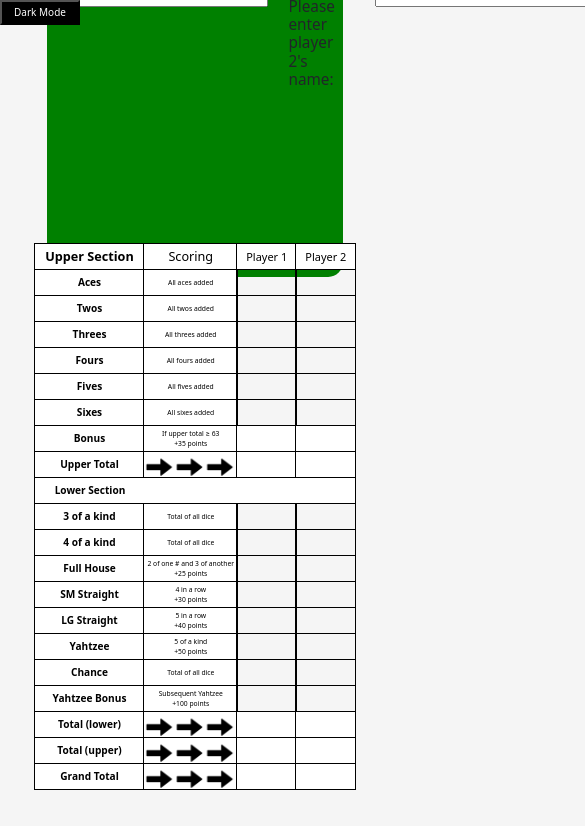
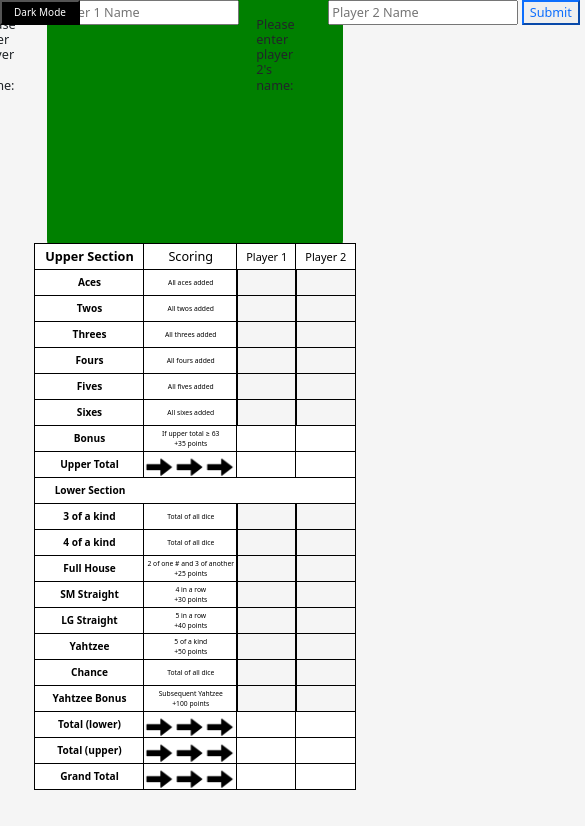
Before and after one commit to HammerNTime/Hammer-Yahtzee, a plain HTML site: page index.html in a window 390 px wide. Shown: the top 826 px of the page, 585 px wide, since content can reach past the window. Drawn offline with nearby package versions, Linux system fonts and the light colour scheme; a web font is replaced by a local one.

Commit message:
player input name functioning, needs css for media queries

```diff
--- a/css/style.css
+++ b/css/style.css
@@ -259,20 +259,26 @@ section.score-card > div > div {
   background-color: green;
   align-items: flex-start;
   text-align: left;
-  height: 300px;
+  height: 30vmax;
   width: 35vmax;
   border-radius: 5%;
 }
 h2 {
-  font-size: 40px;
-  margin: 20px 20px;
+  font-size: 3.2vmax;
+  text-align: center;
+  margin: 3vmax 2vmax;
 }
 h3 {
-  margin: 20px 20px;
+  font-size: 1.5vmax;
+  margin: 2vmax 2vmax 1.5vmax;
 }
 input {
-  margin: 0 0 0 20px;
-  font-size: 16px;
+  margin: 0 0 0 2vmax;
+  font-size: 1.5vmax;
+}
+#name-btn {
+  font-size: 1.5vmax;
+  margin-left: .4vmax;
 }
 @media only screen and (min-width: 2100px) {
   .right-arrow {
--- a/index.html
+++ b/index.html
@@ -35,10 +35,10 @@
         <form id="grab-names-form">
             <h2>Welcome to Yahtzee!</h2>
             <h3>Please enter player 1's name:</h3>
-            <input id="plr-1-input" type="text">
+            <input id="plr-1-input" type="text" placeholder="Player 1 Name" required maxlength="8">
             <h3>Please enter player 2's name:</h3>
-            <input id="plr-2-input" type="text">
-            <button id="name-btn" class="btn-outline-primary btn-lg" type="submit">Submit</button>
+            <input id="plr-2-input" type="text" placeholder="Player 2 Name" required maxlength="8">
+            <button id="name-btn" class="btn-outline-primary" type="submit">Submit</button>
         </form>
     </div>
     <h2 id="previous-games" hidden>Previous game info</h2>
```
